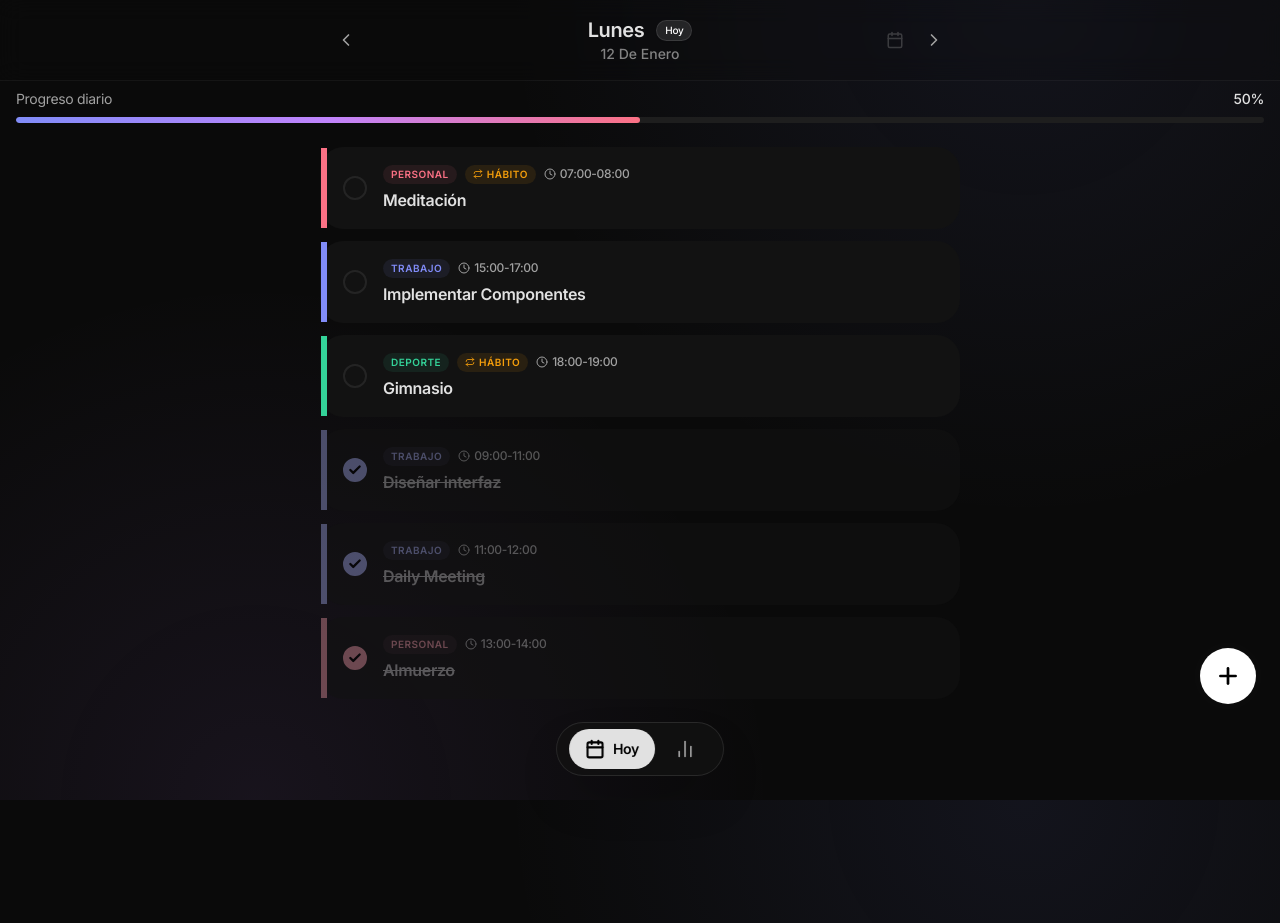
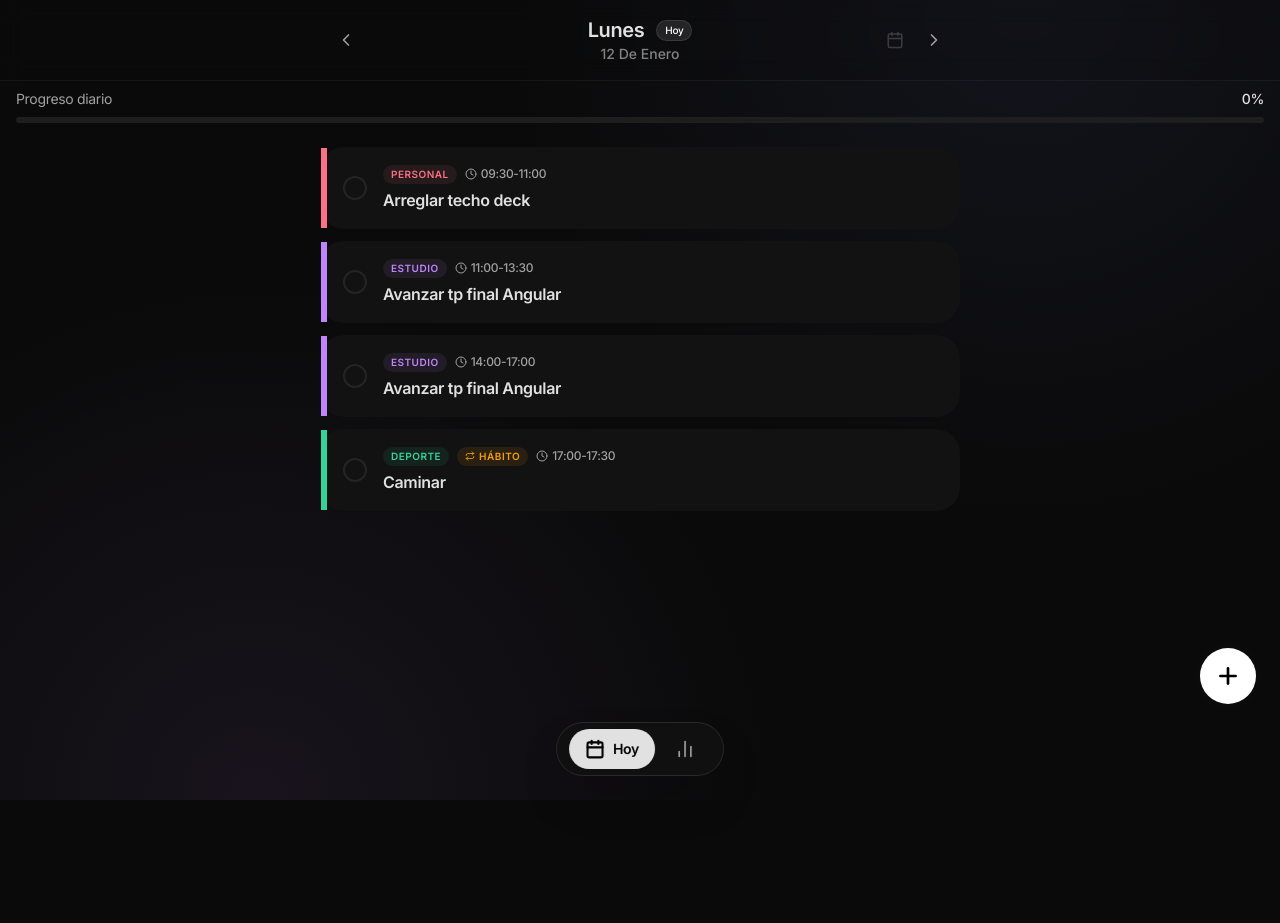
Before and after one commit to DamianCanton/personal-task-manager, a React (Vite) app: page / in a window 1280 px wide. After the commit the page ends 800 px from the top, so only its background shows below. Built offline with nearby package versions, Linux system fonts and the light colour scheme.

Commit message:
fix: tareas del lunes 12 de enero

```diff
--- a/src/data/mockData.js
+++ b/src/data/mockData.js
@@ -8,62 +8,6 @@ export const mockTasks = {
   [today]: [
     {
       id: "1",
-      time: "09:00-11:00",
-      title: "Diseñar interfaz",
-      category: "work",
-      done: true,
-      notes: "Usar Material Design 3",
-      isHabit: false,
-    },
-    {
-      id: "2",
-      time: "11:00-12:00",
-      title: "Daily Meeting",
-      category: "work",
-      done: true,
-      notes: "Revisar métricas del equipo",
-      isHabit: false,
-    },
-    {
-      id: "3",
-      time: "13:00-14:00",
-      title: "Almuerzo",
-      category: "personal",
-      done: true,
-      isHabit: false,
-    },
-    {
-      id: "4",
-      time: "15:00-17:00",
-      title: "Implementar Componentes",
-      category: "work",
-      done: false,
-      notes: "Card, Button, Modal",
-      isHabit: false,
-    },
-    {
-      id: "5",
-      time: "18:00-19:00",
-      title: "Gimnasio",
-      category: "sport",
-      done: false,
-      isHabit: true,
-      habitFrequency: "daily",
-    },
-    {
-      id: "6",
-      time: "07:00-08:00",
-      title: "Meditación",
-      category: "personal",
-      done: false,
-      notes: "使用Headspace应用",
-      isHabit: true,
-      habitFrequency: "weekdays",
-    },
-  ],
-  [tomorrow]: [
-    {
-      id: "7",
       time: "09:30-11:00",
       title: "Arreglar techo deck",
       category: "personal",
@@ -71,7 +15,7 @@ export const mockTasks = {
       isHabit: false,
     },
     {
-      id: "8",
+      id: "2",
       time: "11:00-13:30",
       title: "Avanzar tp final Angular",
       category: "study",
@@ -79,7 +23,7 @@ export const mockTasks = {
       isHabit: false,
     },
     {
-      id: "9",
+      id: "3",
       time: "14:00-17:00",
       title: "Avanzar tp final Angular",
       category: "study",
@@ -87,7 +31,7 @@ export const mockTasks = {
       isHabit: false,
     },
     {
-      id: "10",
+      id: "4",
       time: "17:00-17:30",
       title: "Caminar",
       category: "sport",
@@ -96,6 +40,7 @@ export const mockTasks = {
       habitFrequency: "daily",
     },
   ],
+  [tomorrow]: [],
   [yesterday]: [
     {
       id: "9",
```
